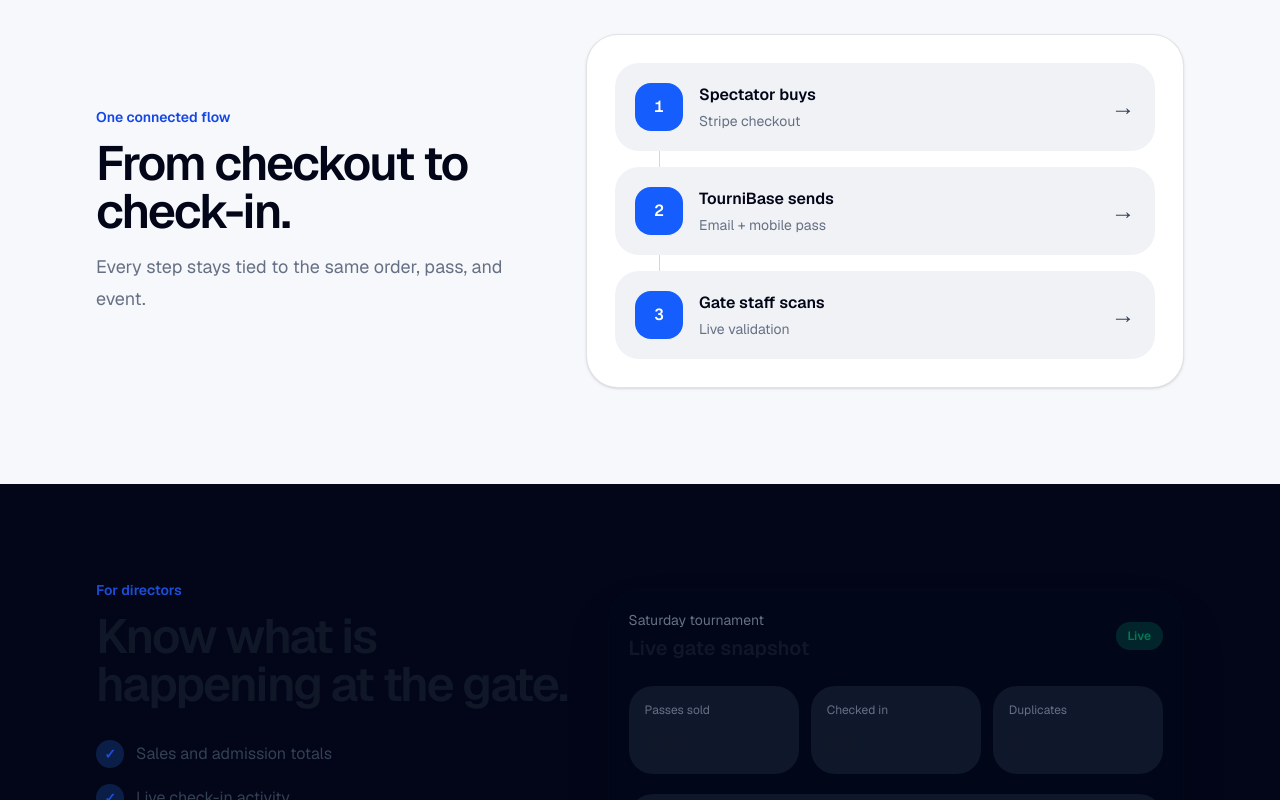
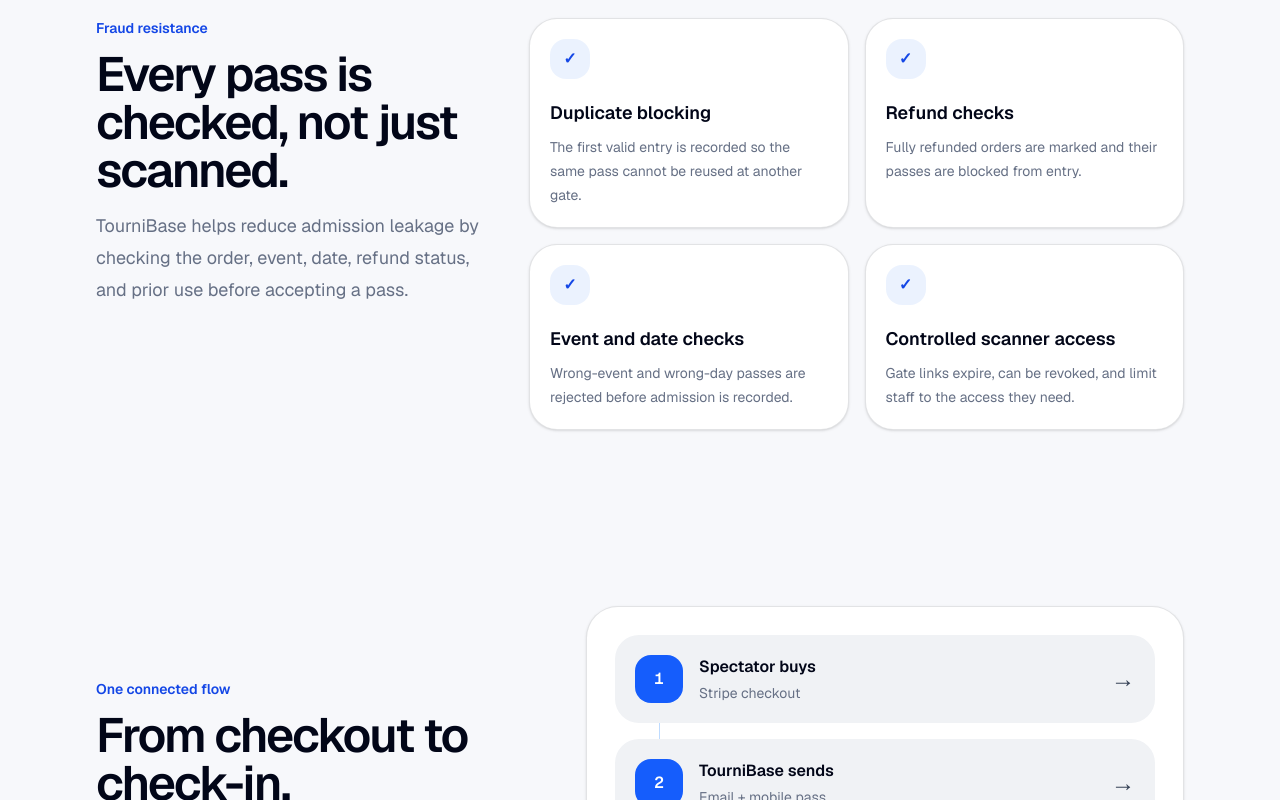
Before and after one commit to LukeShew/tournibase-web-app, a Next.js app: page / in a window 1280 px wide. Shown: the part 1340-2140 px from the top of the page. Built offline with nearby package versions, Linux system fonts and the light colour scheme; no server answers.

Commit message:
Refine landing page and event selection

```diff
--- a/src/app/dashboard/page.tsx
+++ b/src/app/dashboard/page.tsx
@@ -22,7 +22,12 @@ type Tournament = {
   end_date: string;
 };
 
-export default async function DashboardPage() {
+export default async function DashboardPage({
+  searchParams,
+}: {
+  searchParams?: Promise<{ q?: string }>;
+}) {
+  const query = ((await searchParams)?.q ?? "").trim();
   const director = await requireDirector();
   const supabase = await createClient();
 
@@ -43,7 +48,7 @@ export default async function DashboardPage() {
       .select("id, name, status, start_date, end_date")
       .in("organization_id", organizationIds)
       .order("start_date", { ascending: false })
-      .limit(8);
+      .limit(100);
 
     if (tournamentError) {
       throw tournamentError;
@@ -59,21 +64,28 @@ export default async function DashboardPage() {
   const publishedCount = tournaments.filter(
     (tournament) => tournament.status === "published",
   ).length;
+  const normalizedQuery = query.toLocaleLowerCase();
+  const matchingTournaments = normalizedQuery
+    ? tournaments.filter((tournament) =>
+        tournament.name.toLocaleLowerCase().includes(normalizedQuery),
+      )
+    : tournaments;
   const now = new Date();
-  const upcomingTournaments = tournaments
+  const upcomingTournaments = matchingTournaments
     .filter((tournament) => new Date(tournament.end_date) >= now)
     .sort(
       (first, second) =>
         new Date(first.start_date).getTime() -
         new Date(second.start_date).getTime(),
     );
-  const previousTournaments = tournaments
+  const previousTournaments = matchingTournaments
     .filter((tournament) => new Date(tournament.end_date) < now)
     .sort(
       (first, second) =>
         new Date(second.end_date).getTime() - new Date(first.end_date).getTime(),
     );
-  const featuredTournament = upcomingTournaments[0] ?? tournaments[0] ?? null;
+  const featuredTournament =
+    upcomingTournaments[0] ?? matchingTournaments[0] ?? null;
 
   return (
     <div className="space-y-8">
@@ -96,6 +108,46 @@ export default async function DashboardPage() {
           New admission event
         </Link>
       </div>
+
+      <form
+        action="/dashboard"
+        className="flex flex-col gap-3 rounded-[2rem] border border-border bg-card p-4 shadow-sm sm:flex-row sm:items-center"
+        role="search"
+      >
+        <label className="sr-only" htmlFor="tournament-search">
+          Search tournaments
+        </label>
+        <div className="relative flex-1">
+          <span
+            aria-hidden="true"
+            className="pointer-events-none absolute left-4 top-1/2 -translate-y-1/2 text-slate-400"
+          >
+            ⌕
+          </span>
+          <input
+            id="tournament-search"
+            name="q"
+            type="search"
+            defaultValue={query}
+            placeholder="Search tournaments"
+            className="h-12 w-full rounded-2xl border border-border bg-card-strong pl-11 pr-4 text-sm text-slate-950 outline-none transition placeholder:text-slate-400 focus:border-blue-300 focus:ring-4 focus:ring-blue-100"
+          />
+        </div>
+        <button
+          type="submit"
+          className="inline-flex h-12 items-center justify-center rounded-2xl bg-brand-strong px-5 text-sm font-semibold text-white shadow-sm transition hover:bg-blue-500"
+        >
+          Search
+        </button>
+        {query ? (
+          <Link
+            href="/dashboard"
+            className="inline-flex h-12 items-center justify-center rounded-2xl border border-border bg-white px-5 text-sm font-semibold text-slate-600 transition hover:bg-card-strong hover:text-slate-950"
+          >
+            Clear
+          </Link>
+        ) : null}
+      </form>
 
       <section>
         <div className="overflow-hidden rounded-[2rem] border border-border bg-card shadow-sm">
@@ -140,18 +192,28 @@ export default async function DashboardPage() {
                 +
               </div>
               <h2 className="mt-4 text-xl font-semibold text-slate-950">
-                No admission events yet
+                {query ? "No matching tournaments" : "No admission events yet"}
               </h2>
               <p className="mx-auto mt-2 max-w-md text-sm leading-6 text-slate-500">
-                Create your first event, add the tournament details, and reserve
-                its public ticket link.
+                {query
+                  ? `No tournaments match “${query}”. Try another name or clear the search.`
+                  : "Create your first event, add the tournament details, and reserve its public ticket link."}
               </p>
+              {query ? (
+                <Link
+                  href="/dashboard"
+                  className="mt-5 inline-flex h-11 items-center justify-center rounded-2xl border border-border bg-white px-4 text-sm font-semibold text-slate-600 shadow-sm transition hover:bg-card-strong"
+                >
+                  Clear search
+                </Link>
+              ) : (
                 <Link
                   href="/dashboard/tournaments/new"
                   className="mt-5 inline-flex h-11 items-center justify-center rounded-2xl bg-brand-strong px-4 text-sm font-semibold text-white shadow-sm transition hover:bg-blue-500"
                 >
                   Create admission event
                 </Link>
+              )}
             </div>
           )}
         </div>
--- a/src/app/globals.css
+++ b/src/app/globals.css
@@ -164,6 +164,7 @@ textarea {
 .light-ui .bg-blue-600.text-white,
 .light-ui .bg-red-500.text-white,
 .light-ui .bg-emerald-500.text-white,
+.light-ui .gate-dark.text-white,
 .light-ui .gate-dark .text-white,
 .light-ui .gate-dark .bg-brand.text-white,
 .light-ui .gate-dark .bg-brand-strong.text-white,
--- a/src/app/page.tsx
+++ b/src/app/page.tsx
@@ -74,6 +74,34 @@ export default async function Home() {
         </div>
       </section>
 
+      <section className="bg-[#f7f8fb] py-20">
+        <div className="mx-auto grid w-full max-w-6xl gap-10 px-6 lg:grid-cols-[0.75fr_1.25fr] lg:items-start lg:px-8">
+          <SectionHeading
+            eyebrow="Fraud resistance"
+            title="Every pass is checked, not just scanned."
+            body="TourniBase helps reduce admission leakage by checking the order, event, date, refund status, and prior use before accepting a pass."
+          />
+          <div className="grid gap-4 sm:grid-cols-2">
+            <FraudCard
+              title="Duplicate blocking"
+              body="The first valid entry is recorded so the same pass cannot be reused at another gate."
+            />
+            <FraudCard
+              title="Refund checks"
+              body="Fully refunded orders are marked and their passes are blocked from entry."
+            />
+            <FraudCard
+              title="Event and date checks"
+              body="Wrong-event and wrong-day passes are rejected before admission is recorded."
+            />
+            <FraudCard
+              title="Controlled scanner access"
+              body="Gate links expire, can be revoked, and limit staff to the access they need."
+            />
+          </div>
+        </div>
+      </section>
+
       <section className="mx-auto grid w-full max-w-6xl gap-12 px-6 py-24 lg:grid-cols-[0.85fr_1.15fr] lg:items-center lg:px-8">
         <SectionHeading
           eyebrow="One connected flow"
@@ -89,7 +117,7 @@ export default async function Home() {
         </div>
       </section>
 
-      <section className="bg-slate-950 py-24 text-white">
+      <section className="gate-dark bg-slate-950 py-24 text-white">
         <div className="mx-auto grid w-full max-w-6xl gap-10 px-6 lg:grid-cols-[0.9fr_1.1fr] lg:items-center lg:px-8">
           <div>
             <p className="text-sm font-semibold text-blue-300">For directors</p>
@@ -108,7 +136,7 @@ export default async function Home() {
       </section>
 
       <section className="mx-auto w-full max-w-6xl px-6 py-24 lg:px-8">
-        <div className="relative overflow-hidden rounded-[2.25rem] bg-blue-600 px-7 py-12 text-white shadow-xl sm:px-12 sm:py-16">
+        <div className="gate-dark relative overflow-hidden rounded-[2.25rem] bg-blue-600 px-7 py-12 text-white shadow-xl sm:px-12 sm:py-16">
           <div className="absolute -right-20 -top-32 h-80 w-80 rounded-full border-[42px] border-white/10" />
           <div className="relative max-w-2xl">
             <p className="text-sm font-semibold text-blue-100">Start with one event</p>
@@ -184,7 +212,7 @@ function SecondaryLink({
 function GatePreview() {
   return (
     <div className="relative rounded-[2.25rem] border border-border bg-white p-5 shadow-xl shadow-blue-950/10">
-      <div className="rounded-[1.75rem] bg-slate-950 p-6 text-white">
+      <div className="gate-dark rounded-[1.75rem] bg-slate-950 p-6 text-white">
         <div className="flex items-start justify-between gap-4">
           <div>
             <p className="text-xs font-semibold uppercase tracking-[0.18em] text-blue-300">
@@ -254,6 +282,21 @@ function BenefitCard({
       </span>
       <h3 className="mt-6 text-xl font-semibold text-slate-950">{title}</h3>
       <p className="mt-3 leading-7 text-slate-600">{body}</p>
+    </article>
+  );
+}
+
+function FraudCard({ body, title }: { body: string; title: string }) {
+  return (
+    <article className="rounded-[1.75rem] border border-border bg-white p-5 shadow-sm">
+      <span
+        aria-hidden="true"
+        className="grid h-10 w-10 place-items-center rounded-2xl bg-brand-soft font-semibold text-blue-700"
+      >
+        ✓
+      </span>
+      <h3 className="mt-5 text-lg font-semibold text-slate-950">{title}</h3>
+      <p className="mt-2 text-sm leading-6 text-slate-600">{body}</p>
     </article>
   );
 }
--- a/src/components/dashboard-sidebar.tsx
+++ b/src/components/dashboard-sidebar.tsx
@@ -2,7 +2,7 @@
 
 import Image from "next/image";
 import Link from "next/link";
-import { usePathname } from "next/navigation";
+import { usePathname, useSearchParams } from "next/navigation";
 import { useState } from "react";
 import { ProfileAvatarIcon } from "@/components/profile-avatar-icon";
 import { useProfileAvatarId } from "@/hooks/use-profile-avatar-id";
@@ -43,17 +43,28 @@ export function DashboardSidebar({
   logoutAction,
 }: DashboardSidebarProps) {
   const pathname = usePathname();
+  const searchParams = useSearchParams();
   const avatarId = useProfileAvatarId();
   const [confirmingSignOut, setConfirmingSignOut] = useState(false);
   const tournamentId =
     pathname.match(/^\/dashboard\/tournaments\/(\d+)/)?.[1] ?? null;
-  const selectedTournamentId = tournamentId;
+  const settingsEventParam = searchParams.get("event");
+  const settingsTournamentId =
+    pathname === "/dashboard/settings" &&
+    settingsEventParam &&
+    /^\d+$/.test(settingsEventParam)
+      ? settingsEventParam
+      : null;
+  const selectedTournamentId = tournamentId ?? settingsTournamentId;
   const hasSelectedEvent = Boolean(selectedTournamentId);
   const selectEventMessage = "Please select an event first.";
 
   const eventBaseHref = selectedTournamentId
     ? `/dashboard/tournaments/${selectedTournamentId}`
     : undefined;
+  const settingsHref = selectedTournamentId
+    ? `/dashboard/settings?event=${selectedTournamentId}`
+    : "/dashboard/settings";
 
   const navItems: NavItem[] = [
     {
@@ -194,7 +205,7 @@ export function DashboardSidebar({
         )}
 
         <div className="grid grid-cols-1 gap-2 group-hover/sidebar:grid-cols-2 2xl:grid-cols-2">
-          <BottomLink href="/dashboard/settings" icon="settings" label="Settings" />
+          <BottomLink href={settingsHref} icon="settings" label="Settings" />
           <BottomLink href="/support" icon="support" label="Support" expandedOnly />
         </div>
       </div>
```
Lines whose indentation alone changed are shown as unchanged.
